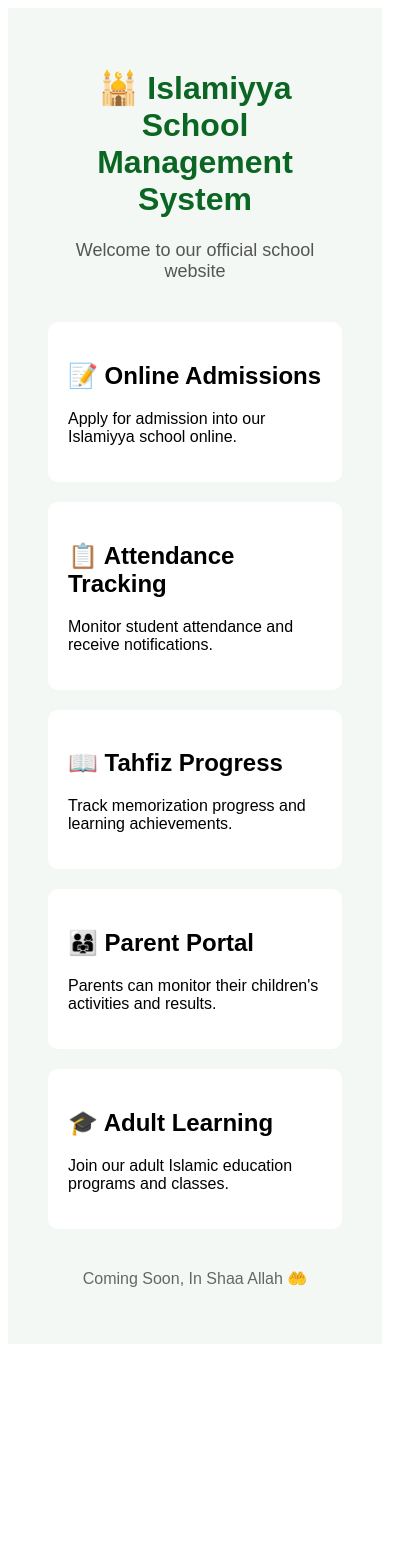
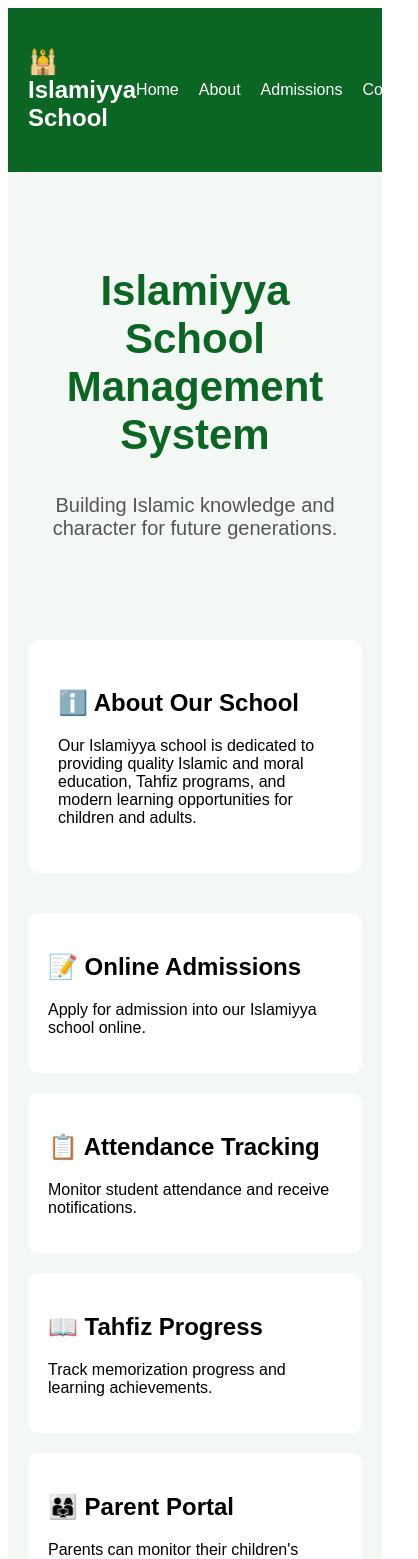
Before and after one commit to kasimuabdulrahim123-source/islamiyya-school-management, a Next.js app: page / in a window 390 px wide. Shown: the top 1559 px of the page, 418 px wide, since content can reach past the window. Before the commit the page ends 1352 px from the top, so only its background shows below. Built offline with nearby package versions, Linux system fonts and the light colour scheme.

Commit message:
Enhance HomePage with navigation and contact info
Added a navigation bar and updated the hero section text. Introduced a contact section with email and phone details.

```diff
--- a/app/page.tsx
+++ b/app/page.tsx
@@ -2,26 +2,72 @@ export default function HomePage() {
   return (
     <main
       style={{
-        padding: "40px",
         fontFamily: "Arial, sans-serif",
         backgroundColor: "#f4f8f4",
         minHeight: "100vh",
       }}
     >
-      <header style={{ textAlign: "center", marginBottom: "40px" }}>
-        <h1 style={{ color: "#0b6623" }}>
-          🕌 Islamiyya School Management System
+      {/* Navigation Bar */}
+      <nav
+        style={{
+          backgroundColor: "#0b6623",
+          color: "white",
+          padding: "20px",
+          display: "flex",
+          justifyContent: "space-between",
+          alignItems: "center",
+        }}
+      >
+        <h2>🕌 Islamiyya School</h2>
+
+        <div style={{ display: "flex", gap: "20px" }}>
+          <span>Home</span>
+          <span>About</span>
+          <span>Admissions</span>
+          <span>Contact</span>
+        </div>
+      </nav>
+
+      {/* Hero Section */}
+      <section
+        style={{
+          textAlign: "center",
+          padding: "60px 20px",
+        }}
+      >
+        <h1 style={{ color: "#0b6623", fontSize: "42px" }}>
+          Islamiyya School Management System
         </h1>
 
-        <p style={{ fontSize: "18px", color: "#555" }}>
-          Welcome to our official school website
+        <p style={{ fontSize: "20px", color: "#555" }}>
+          Building Islamic knowledge and character for future generations.
         </p>
-      </header>
+      </section>
 
+      {/* About Section */}
+      <section
+        style={{
+          backgroundColor: "white",
+          margin: "20px",
+          padding: "30px",
+          borderRadius: "12px",
+        }}
+      >
+        <h2>ℹ️ About Our School</h2>
+
+        <p>
+          Our Islamiyya school is dedicated to providing quality Islamic and
+          moral education, Tahfiz programs, and modern learning opportunities
+          for children and adults.
+        </p>
+      </section>
+
+      {/* Services */}
       <section
         style={{
           display: "grid",
           gap: "20px",
+          padding: "20px",
         }}
       >
         <div
@@ -80,15 +126,25 @@ export default function HomePage() {
         </div>
       </section>
 
-      <footer
+      {/* Contact Section */}
+      <section
         style={{
+          backgroundColor: "#0b6623",
+          color: "white",
+          padding: "30px",
           textAlign: "center",
           marginTop: "40px",
-          color: "#666",
         }}
       >
-        <p>Coming Soon, In Shaa Allah 🤲</p>
-      </footer>
+        <h2>📞 Contact Us</h2>
+
+        <p>Email: info@islamiyyaschool.com</p>
+        <p>Phone: +234 XXX XXX XXXX</p>
+
+        <p style={{ marginTop: "20px" }}>
+          Coming Soon, In Shaa Allah 🤲
+        </p>
+      </section>
     </main>
   );
 }
```
